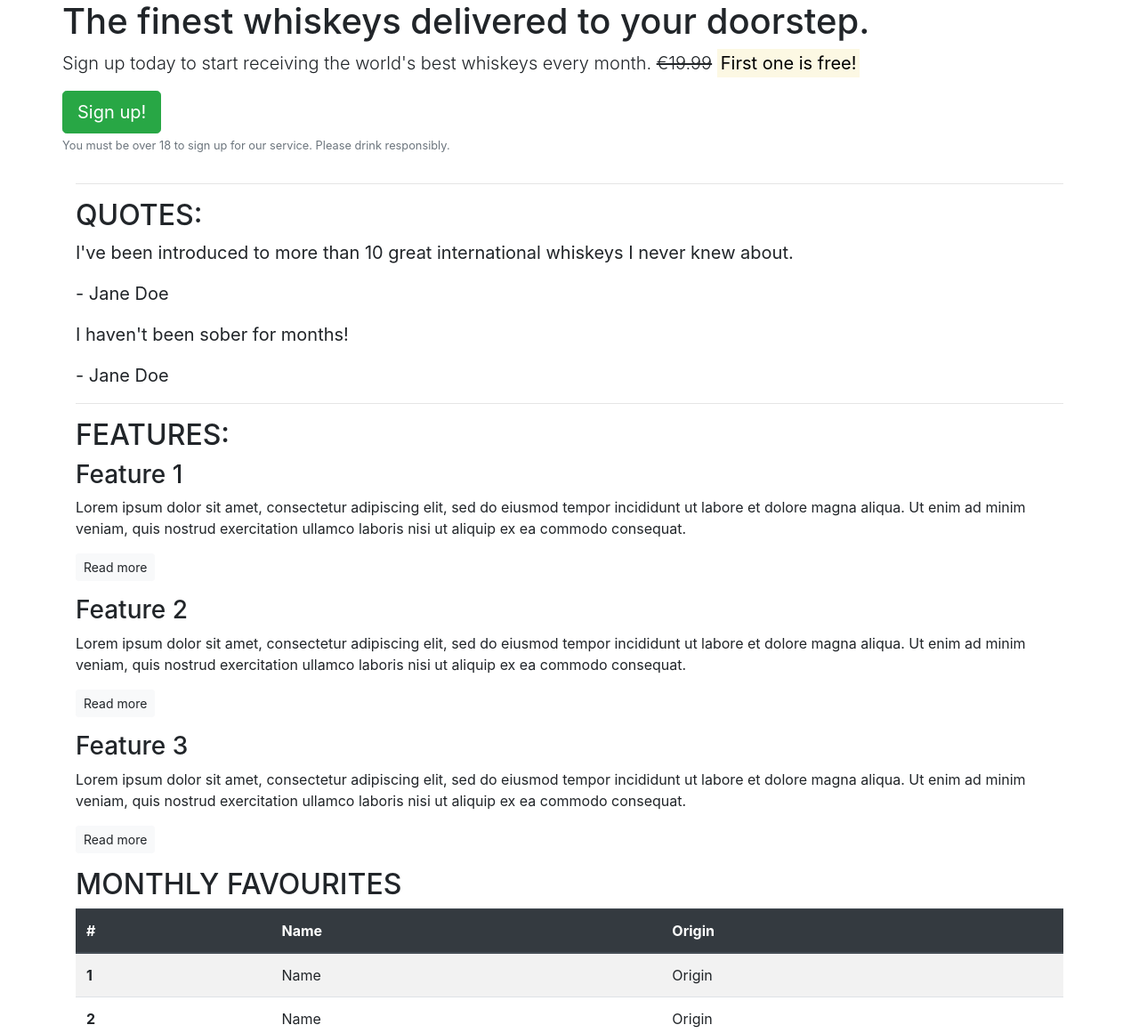
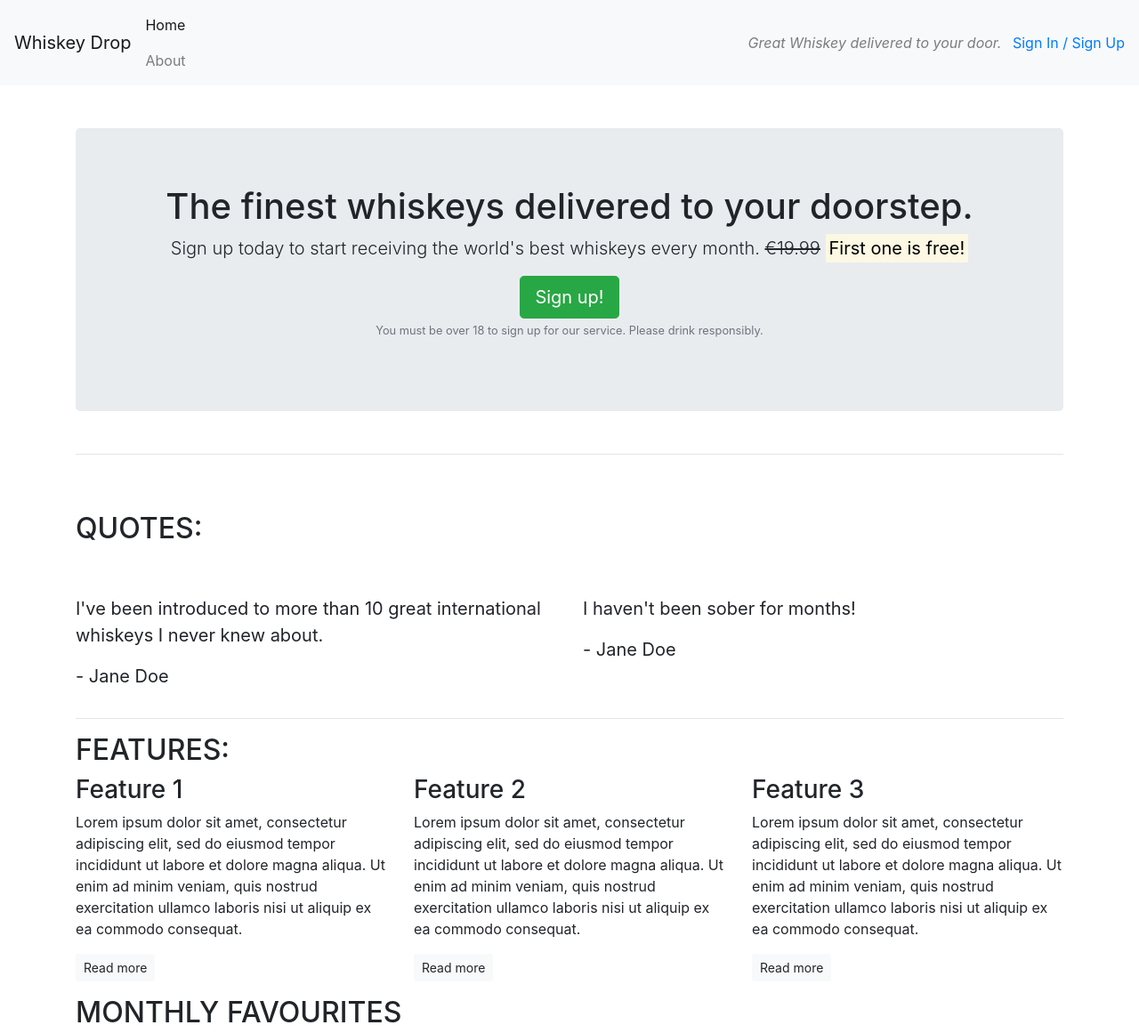
Before and after one commit to Bourkekev/Bootstrap4, a plain HTML site: page index.html in a window 1280 px wide. Shown: the top 1161 px of the page at 89% size. Drawn offline with nearby package versions, Linux system fonts and the light colour scheme.

Commit message:
Layout classes added

```diff
--- a/index.html
+++ b/index.html
@@ -14,39 +14,70 @@
 </head>
 
 <body>
-	<article class="container">
+    <nav class="navbar navbar-light bg-light navbar-expanded-sm">
+        <a href="/" class="navbar-brand">Whiskey Drop</a>
+        <ul class="navbar-nav mr-auto">
+            <li class="active nav-item mr-2"><a class="nav-link" href="/">Home</a></li>
+            <li class="nav-item mr-2"><a class="nav-link" href="/about">About</a></li>
+            <li class="nav-item mr-2"><a class="nav-link d-md-none" href="/login">Sign In / Sign Up</a></li>
+        </ul>
+        <div class="d-none d-md-block">
+            <p class="navbar-text my-auto mr-2"><i>Great Whiskey delivered to your door.</i></p>
+            <a href="/login">Sign In / Sign Up</a>
+        </div>
+    </nav>
+	<article class="container mt-5">
 		<!-- Callout -->
 		<div class="row">
-			<section class="callout">
+            <div class="col-12">
+                <section class="callout jumbotron text-center">
                     <h1>The finest whiskeys delivered to your doorstep.</h1>
-				<p class="lead">Sign up today to start receiving the world's best whiskeys every month. <s>€19.99</s>
+                    <p class="lead">Sign up today to start receiving the world's best whiskeys every month. <s class="d-none d-sm-inline">€19.99</s>
+                        <span class="d-inline d-sm-none"><br></span>
                         <strong><mark>First one is free!</mark></strong></p>
                     <button class="btn btn-success btn-lg">Sign up!</button>
                     <p class="text-muted">
                         <small>You must be over 18 to sign up for our service. Please drink responsibly.</small></p>
                 </section>
             </div>
+		</div>
 		<!-- /.callout -->
 		<hr>
 
 		<!-- Quotes -->
 		<section class="quotes">
+            <div class="row">
+                <div class="col-12 my-5">
                     <h2 class="text-uppercase">Quotes:</h2>
+                </div>
+            </div>
+            <div class="row">
+                <div class="col-12 col-md-6">
                     <blockquote class="blockquote">
                         <p>I've been introduced to more than 10 great international whiskeys I never knew about.</p>
                         <p>- Jane Doe</p>
                     </blockquote>
+                </div>
+                <div class="col-12 col-md-6">
                     <blockquote class="blockquote">
                         <p>I haven't been sober for months!</p>
                         <p>- Jane Doe</p>
                     </blockquote>
+                </div>
+            </div>
 		</section>
 		<!-- /.quotes -->
 		<hr>
 
 		<!-- Features -->
 		<section class="features">
+			<div class="row">
+                <div class="col-12">
                     <h2 class="text-uppercase">Features:</h2>
+                </div>
+            </div>
+            <div class="row">
+                <div class="col-12 col-md-6 col-lg-4">
                     <div class="feature">
                         <h3>Feature 1</h3>
                         <p>Lorem ipsum dolor sit amet, consectetur adipiscing elit, sed do eiusmod tempor incididunt ut labore
@@ -54,6 +85,8 @@
                             aliquip ex ea commodo consequat.</p>
                         <p><a class="btn btn-sm btn-light">Read more</a></p>
                     </div>
+                </div>
+                <div class="col-12 col-md-6 col-lg-4">
                     <div class="feature">
                         <h3>Feature 2</h3>
                         <p>Lorem ipsum dolor sit amet, consectetur adipiscing elit, sed do eiusmod tempor incididunt ut labore
@@ -61,12 +94,16 @@
                             aliquip ex ea commodo consequat.</p>
                         <p><a class="btn btn-sm btn-light">Read more</a></p>
                     </div>
+                </div>
+                <div class="col-12 d-md-none d-lg-block col-lg-4">
                     <div class="feature">
                         <h3>Feature 3</h3>
                         <p>Lorem ipsum dolor sit amet, consectetur adipiscing elit, sed do eiusmod tempor incididunt ut labore
                             et dolore magna aliqua. Ut enim ad minim veniam, quis nostrud exercitation ullamco laboris nisi ut
                             aliquip ex ea commodo consequat.</p>
                         <p><a class="btn btn-sm btn-light">Read more</a></p>
+                    </div>
+                </div>
             </div>
 		</section>
 		<!-- /.features -->
```
Lines whose indentation alone changed are shown as unchanged.
